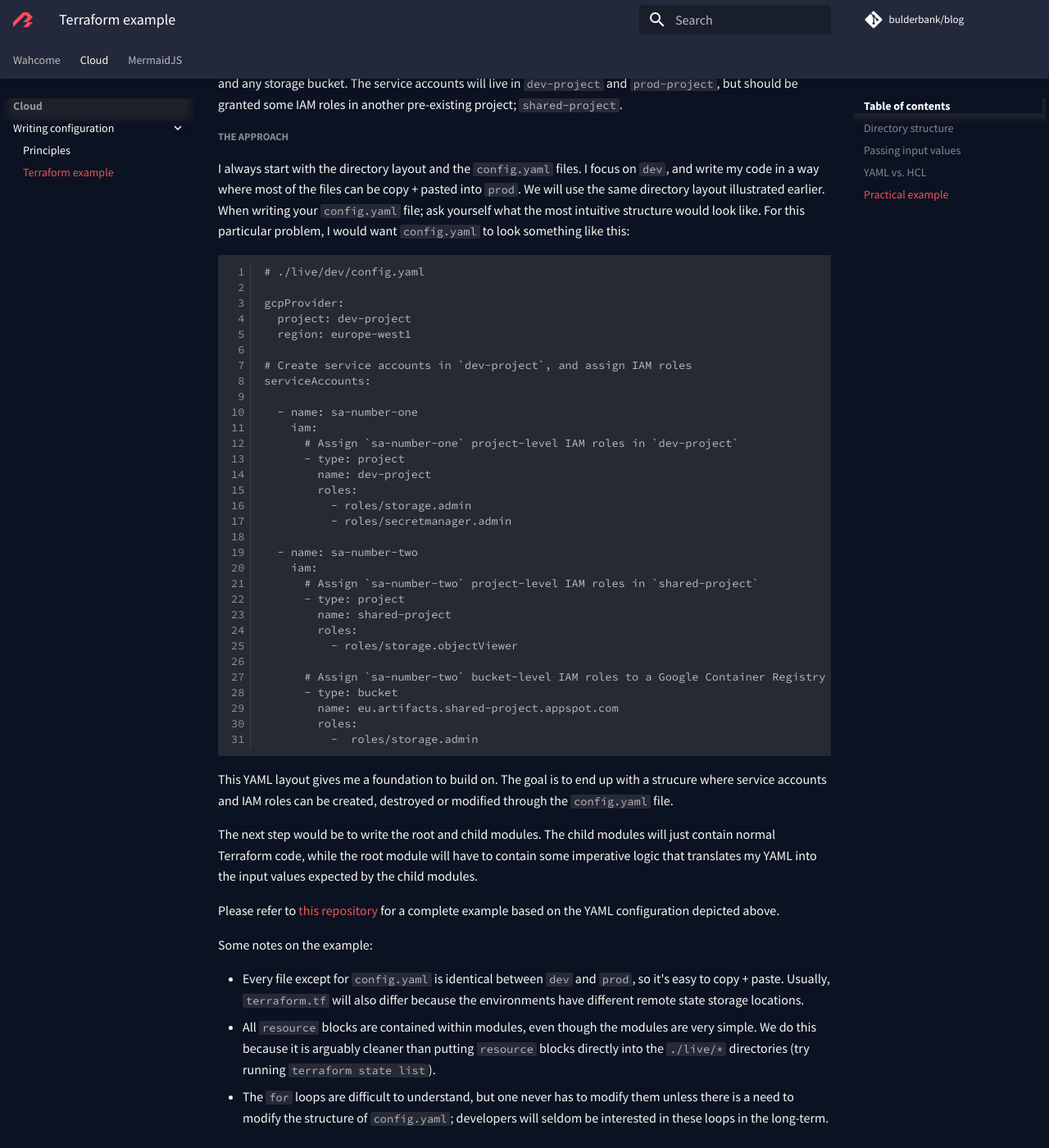
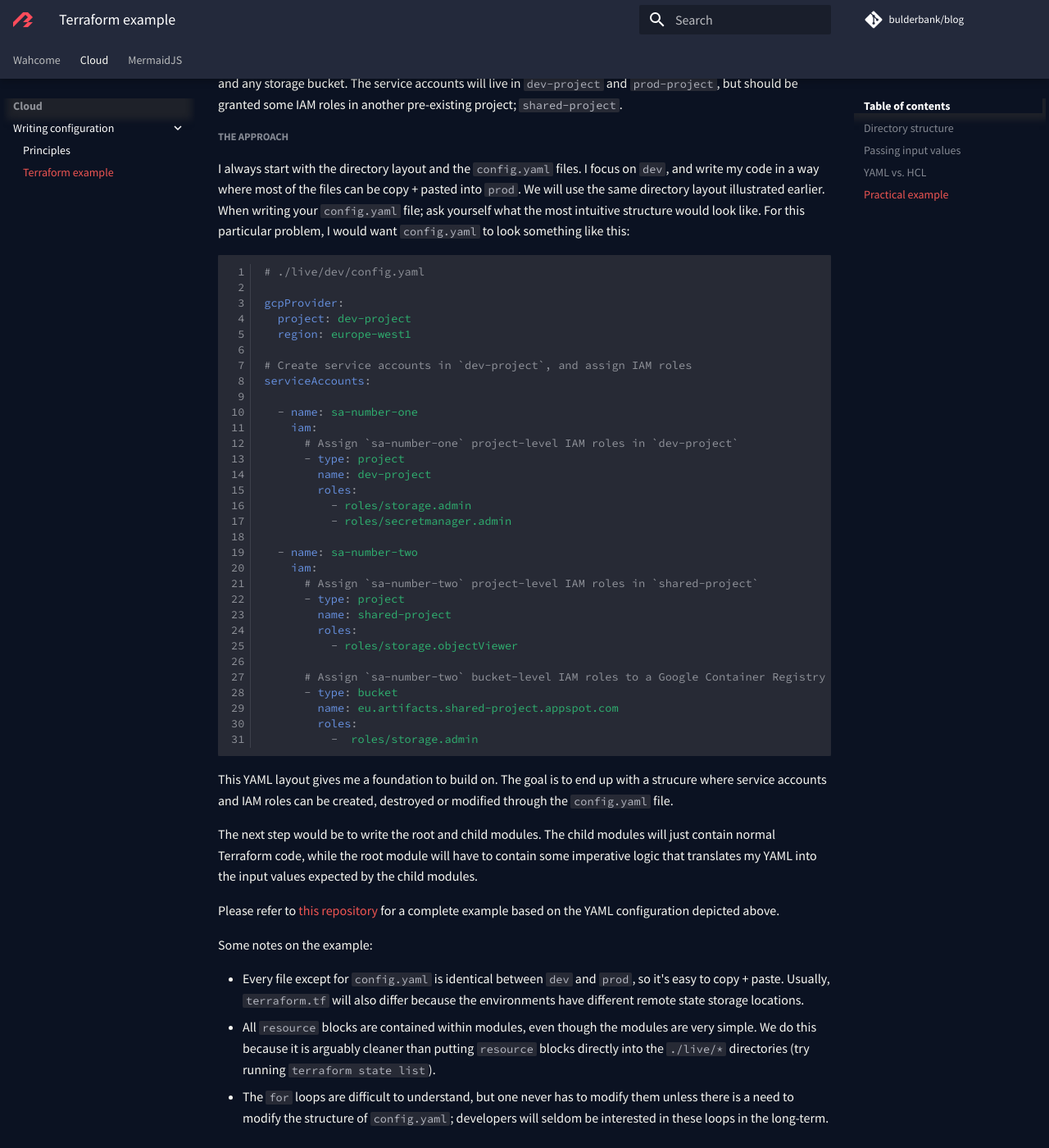
Before and after one commit to moellernicolai/blog, an MkDocs documentation site: the page built from docs/cloud/writing-configuration/terraform.md, in a window 1280 px wide and 1400 px high, scrolled down 4141 px. Shown: the whole window at 82% size. Built offline with MkDocs 1.6.1 and Material for MkDocs 9.7.7, drawn with Linux system fonts in a browser that asks for light colours; comment, search, counter and statistics services are not loaded; some of the changed text lies outside the part shown.

Commit message:
terraform.md: fix syntax highlighting

````diff
--- a/docs/cloud/writing-configuration/terraform.md
+++ b/docs/cloud/writing-configuration/terraform.md
@@ -32,7 +32,7 @@ If we want to create a Terraform project with some home-made modules, across two
 ```
 Each `modules.tf` file would look something like this:
 
-```
+```bash
 # ./live/*/modules.tf
 
 module "a" {
@@ -67,7 +67,7 @@ This has several drawbacks, some notable examples being:
 The textbook approach would be to use `variable` blocks.
 In my opinion, this should only be necessary in the child modules (`./modules/*/variables.tf`), not in the root modules (`./live/*/variables.tf`).
 The reason I don't like this approach is that you have to declare every input value in the root module:
-```
+```bash
 # ./modules/module-a/variables.tf
 
 variable "var1" {
@@ -76,7 +76,7 @@ variable "var1" {
   default = "whatever"
 }
 ```
-```
+```bash
 # ./live/*/modules.tf
 
 module "a" {
@@ -86,7 +86,7 @@ module "a" {
   var1 = var.var1
 }
 ```
-```
+```bash
 # ./live/*/variables.tf
 
 variable "var1" {
@@ -95,7 +95,7 @@ variable "var1" {
   default = "derp"
 }
 ```
-```
+```bash
 #./live/*/config.auto.tfvars
 
 # Without this line, the active value will be either "derp" or "whatever"
@@ -110,7 +110,7 @@ This can be alleviated with good and consistent Terraform coding style, but I fe
 Terraform comes with [local values](https://www.terraform.io/docs/language/values/locals.html), and a nice set of functions for decoding common file structures, like YAML and JSON.
 In other words, it's possible to do this:
 
-```
+```yaml
 # ./live/*/config.yaml
 
 module-a:
@@ -123,14 +123,14 @@ module-b:
   var2: "b"
   var3: "c"
 ```
-```
+```bash
 # ./live/*/locals.tf
 
 locals {
   config = yamldecode(file("./config.yaml"))
 }
 ```
-```
+```bash
 # ./live/*/modules.tf
 
 module "a" {
@@ -185,7 +185,7 @@ I focus on `dev`, and write my code in a way where most of the files can be copy
 We will use the same directory layout illustrated earlier.
 When writing your `config.yaml` file; ask yourself what the most intuitive structure would look like.
 For this particular problem, I would want `config.yaml` to look something like this:
-```
+```yaml
 # ./live/dev/config.yaml
 
 gcpProvider:
````
Also changed, not shown: other parts of docs/cloud/writing-configuration/terraform.md (+1 -1 lines).
